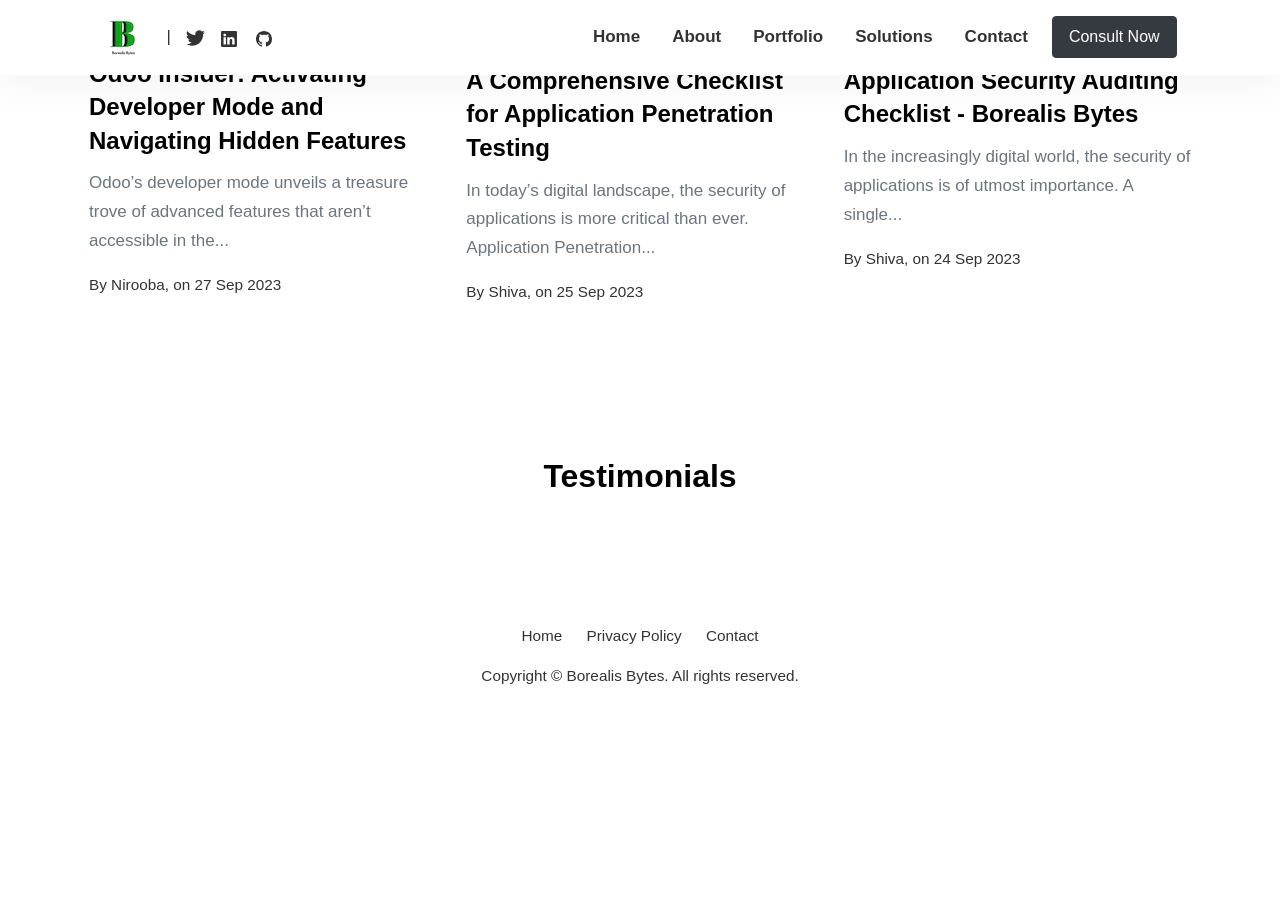
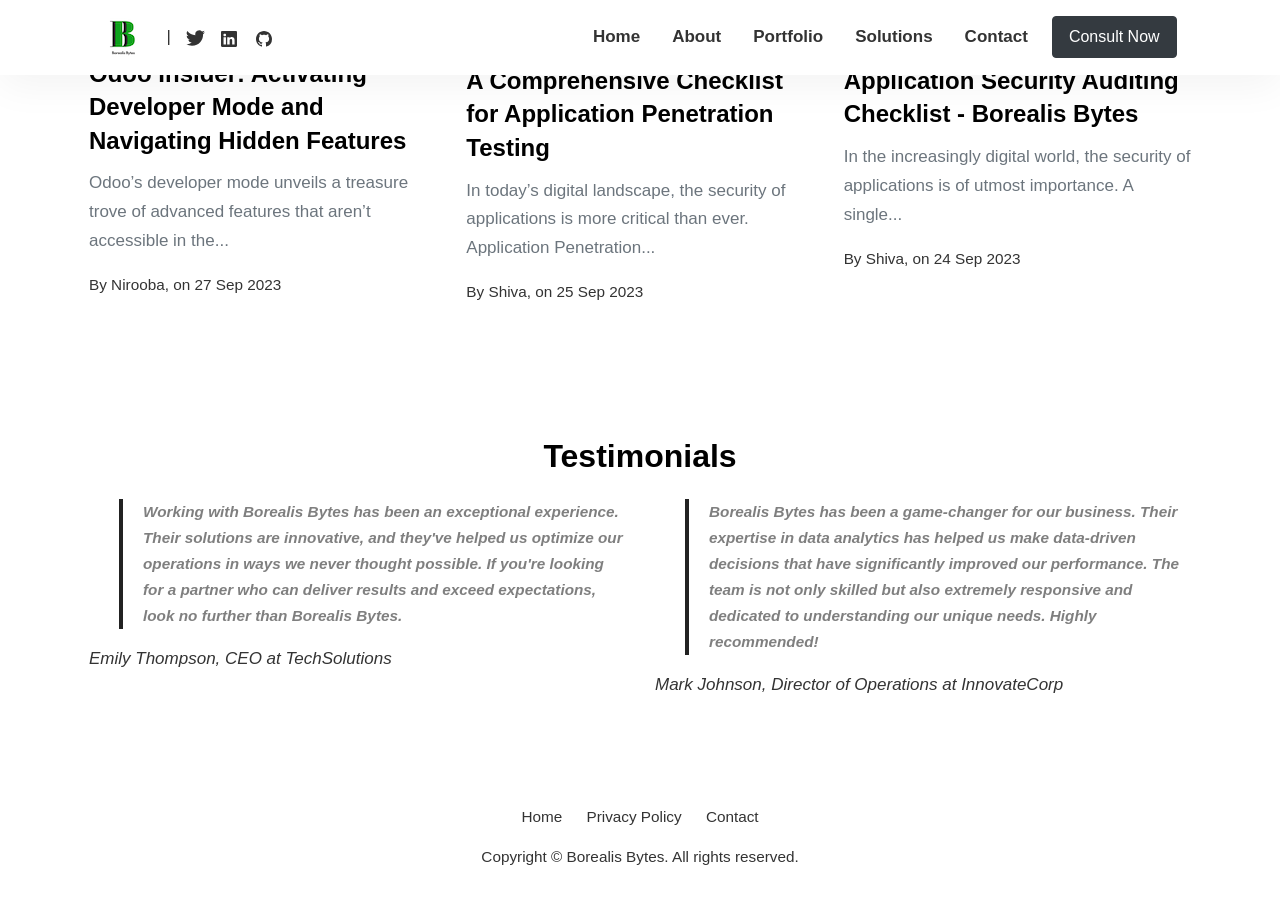
Before and after one commit to wowthemesnet/affiliates-jekyll-theme, a Jekyll site: the page built from index.html, in a window 1280 px wide and 900 px high, scrolled down 1177 px. Built offline with Jekyll 4.4.1, drawn with Linux system fonts in a browser that asks for light colours; some web fonts are replaced; the list of posts is cut into pages by our own code; before the commit the page ends 1896 px from its top, so only the background shows below that; some of the changed text lies outside the part shown.

Commit message:
added testimonial

```diff
--- a/index.html
+++ b/index.html
@@ -16,7 +16,8 @@ background: '/img/bg-index.jpg'
       <a href="{{site.baseurl}}/about" class="btn btn-secondary text-white px-5 btn-lg">About us</a>
     </div>
     <div class="col-md-6 text-right pl-0 pl-lg-4">
-      <img class="intro" height="500" alt="an-engineer-working-with-laptop" src="{{site.baseurl}}/assets/images/intro.svg">
+      <img class="intro" height="500" alt="an-engineer-working-with-laptop"
+        src="{{site.baseurl}}/assets/images/intro.svg">
     </div>
   </div>
 </div>
@@ -39,7 +40,7 @@ background: '/img/bg-index.jpg'
   <div class="col-sm-4">
   </div>
   <div class="col-sm-4">
-      <h2 class="font-weight-bold mb-2 text-center">Partners</h2>
+    <h2 class="font-weight-bold mb-2 text-center">Certified Partners</h2>
   </div>
   <div class="col-sm-4">
   </div>
@@ -114,7 +115,7 @@ background: '/img/bg-index.jpg'
   </section>
 </div>
 
-<div class="mt-2 col-md-12" style="padding-top: 30px;">
+<div class="mt-2 col-md-12" style="padding-top: 10px;">
 
 </div>
 
@@ -127,5 +128,30 @@ background: '/img/bg-index.jpg'
   <div class="col-sm-4">
   </div>
 </section>
+<section class="row">
+  <div class="col-sm-6">
+    <blockquote>
+      <span class="font-weight-bold mb-4 text-center">
+
+        Working with Borealis Bytes has been an exceptional experience. Their solutions are innovative, and they've
+        helped us optimize our operations in ways we never thought possible. If you're looking for a partner who can
+        deliver results and exceed expectations, look no further than Borealis Bytes.
+
+
+      </span>
+    </blockquote>
+    <cite>Emily Thompson, CEO at TechSolutions</cite>
+  </div>
+  <div class="col-sm-6">
+    <blockquote>
+      <span class="font-weight-bold mb-4 text-center">
+        Borealis Bytes has been a game-changer for our business. Their expertise in data analytics has helped us make
+        data-driven decisions that have significantly improved our performance. The team is not only skilled but also
+        extremely responsive and dedicated to understanding our unique needs. Highly recommended!
+      </span>
+    </blockquote>
+    <cite>Mark Johnson, Director of Operations at InnovateCorp</cite>
+  </div>
+</section>
 <!-- Posts List with Sidebar (except featured)
 ================================================== -->
```
Lines whose indentation alone changed are shown as unchanged.
